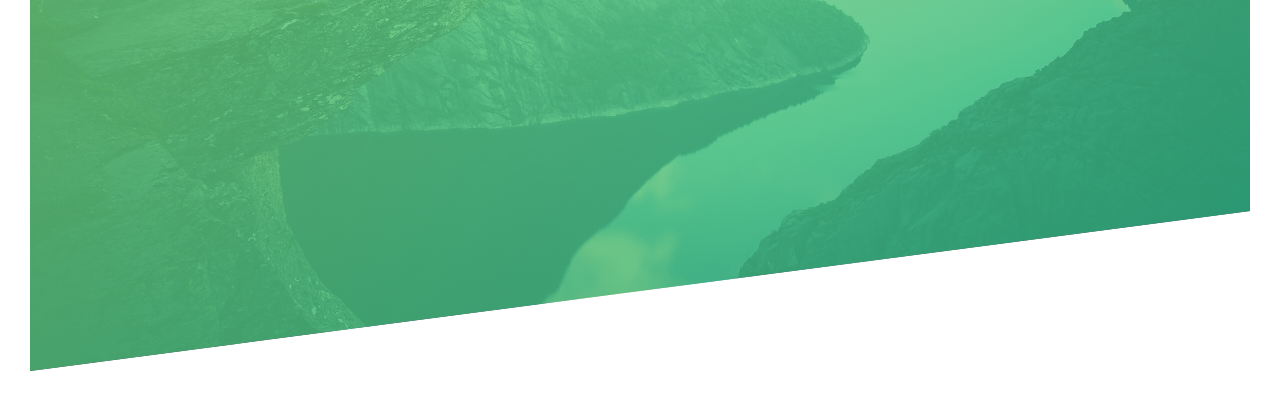
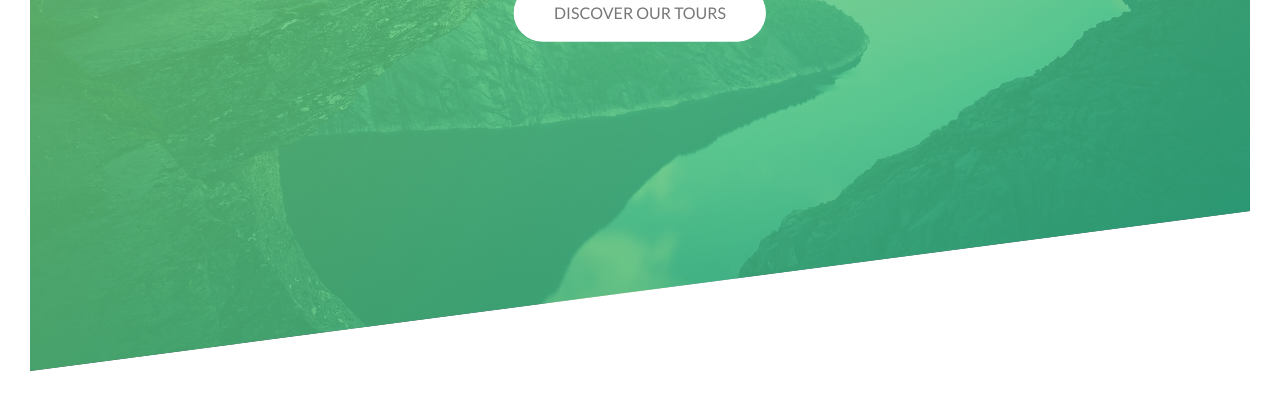
Before and after one commit to ovanzaimul/nature-tours, a plain HTML site: page index.html in a window 1280 px wide. Shown: the part 419-820 px from the top of the page. Drawn offline with Linux system fonts and the light colour scheme.

Commit message:
style and add animation to button

```diff
--- a/css/style.css
+++ b/css/style.css
@@ -57,12 +57,16 @@ body{
   left: 50%;
   /* background-color: red; */
   transform: translate(-50%, -50%);
+  text-align: center;
 }
 
 .heading-primary{
   color: #fff;
   text-transform: uppercase;
+
   backface-visibility: hidden;
+
+  margin-bottom: 60px;
 }
 
 .heading-primary-main{
@@ -105,22 +109,95 @@ body{
   }
   100%{
     opacity: 1;
-    transform: translateX(0);
+    transform: translate(0);
   }
 }
 
 @keyframes moveInRight{
   0%{
     opacity: 0;
-    transform: translateX(100px) rotate(0);
+    transform: translateX(100px);
   }
   80%{
     transform: translateX(-10px);
   }
   100%{
     opacity: 1;
-    transform: translateX(0) ;
+    transform: translate(0);
     /* color: #ff0000;  */
     /* the color red doesn't stays, its gone after the animation finishes(animation-duration) */
   }
 }
+
+@keyframes moveInBottom{
+  0%{
+    opacity: 0;
+    transform: translateY(30px);
+  }
+  100%{
+    opacity: 1;
+    transform: translate(0);
+    /* color: #ff0000;  */
+    /* the color red doesn't stays, its gone after the animation finishes(animation-duration) */
+  }
+}
+
+.btn:link,
+.btn:visited{
+  text-transform: uppercase;
+  text-decoration: none;
+  padding: 15px 40px;
+  display: inline-block;
+  border-radius: 100px; /*this will shape the edge, and we can put a really high number it will stay the same like 200px or even 500px*/
+  transition: all .2s;
+  position: relative;
+}
+
+.btn:hover{
+  transform: translateY(-3px);
+  box-shadow: 0 10px 20px rgba(0, 0, 0, 0.2);
+}
+
+.btn:active{
+  transform: translateY(-1px); /*this "-1px" is related to the initial state(.btn:link) not the :hover. so "-1px" from the normal position*/
+  box-shadow: 0 5px 10px rgba(0, 0, 0, 0.2);
+  /* when it's active, we want the shadow to look smaller and so to give the impression that the button is closer to the page and so further away from the user.===> we decrease the x shadow to 5px and we want it less blured ===> we wanna make it look natural */
+}
+
+.btn-white{
+  background-color: #fff;
+  color: #777;
+}
+
+.btn::after{
+  /*we want it to look the same as the button */
+  content:"";
+  display: inline-block; /* because the button that we have is an inline-block */
+  height: 100%;
+  width: 100%;
+  border-radius: 100px;
+  position: absolute;
+  top: 0;
+  left: 0;
+  z-index: -1;
+
+  transition: all .4s;
+  /* we put the transition here because this is the initial state of ".btn:hover::after" */
+}
+
+.btn-white::after{
+  content: "";
+  background-color: #fff;
+  /* background-color: red;  */
+  /* Now it's everything red But that's not a problem For some reason the original button is also getting red, But we still can be sure the pseudo-element is behind the button because we still can see the text, And so that means that the original button is still on top of the pseudo-element.*/
+}
+
+.btn:hover::after{
+  transform: scaleX(1.4) scaleY(1.6);
+  opacity: 0;
+}
+
+.btn-animated{
+  animation: moveInBottom .5s ease-out .75s;
+  animation-fill-mode: backwards;
+}
```
